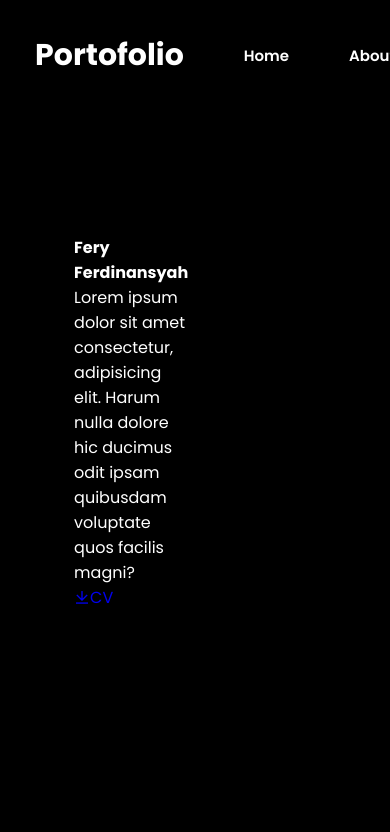
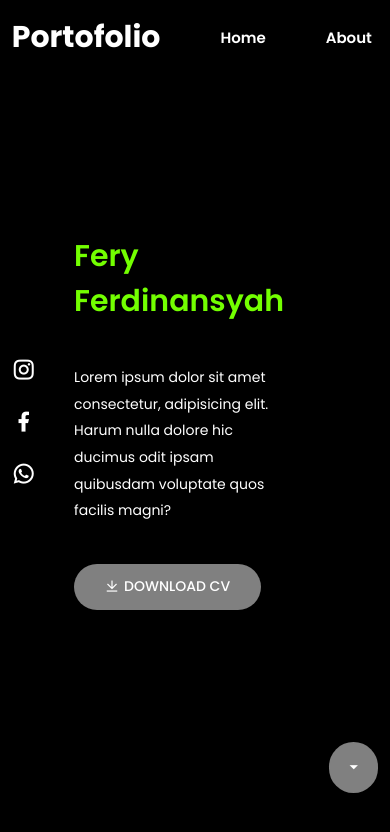
Before and after one commit to FerdinansyahFery/portofolioFery, a plain HTML site: page index.html in a window 390 px wide. Drawn offline with nearby package versions, Linux system fonts and the light colour scheme.

Commit message:
menuju responsive

```diff
--- a/index.html
+++ b/index.html
@@ -29,13 +29,20 @@
       <div class="hero-text">
         <h4>Fery Ferdinansyah</h4>
         <p>Lorem ipsum dolor sit amet consectetur, adipisicing elit. Harum nulla dolore hic ducimus odit ipsam quibusdam voluptate quos facilis magni?</p>
-        <a href="#" class="ctaa"><i class="ri-download-line"></i>CV</a>
-        <a href=""></a>
+        <a href="#" class="ctaa"><i class="ri-download-line"></i>download CV</a>
       </div>
       <!-- <div class="hero-img">
         <img src="img/foto.png" alt="avatar" />
       </div> -->
     </section>
+    <div class="icons">
+      <a href="#"><i class="ri-instagram-line"></i></a>
+      <a href="#"><i class="ri-facebook-fill"></i></a>
+      <a href="#"><i class="ri-whatsapp-line"></i></a>
+    </div>
+    <div class="scroll-down">
+      <a href="#"><i class="ri-arrow-drop-down-fill"></i></a>
+    </div>
     <!--script js-->
     <script src="script.js"></script>
     <!--penutup script-->
--- a/style.css
+++ b/style.css
@@ -62,6 +62,98 @@ section {
   padding: 0 19%;
 }
 
-.hero-text {
+.hero-text p{
   color: white;
+  font-size: 14px;
+  line-height: 1.9;
+  margin-bottom: 40px;
 }
+.hero-text h4{
+  color: rgb(115, 255, 0);
+  font-weight: 600;
+  font-size: 30px;
+  margin: 0 0 40px;
+}
+.hero-text a{
+  display: inline-block;
+  color: white;
+  background: gray;
+  border: 1px solid transparent;
+  padding: 12px 30px;
+  line-height: 1.4;
+  font-size: 14px;
+  font-weight: 500;
+  border-radius: 30px;
+  text-transform: uppercase;
+  transition: all .55s ease;
+}
+.hero-text a:hover{
+  background: transparent;
+  border: 1px solid white;
+  transform: translateX(8px);
+}
+/* .hero-text a.ctaa{
+  background: transparent;
+  border: 1px solid white;
+  margin-left: 20px;
+} */
+ .hero-text a.ctaa i{
+  vertical-align: middle;
+  margin-right: 5px;
+ }
+
+ .icons {
+  position: absolute;
+  top: 50%;
+  padding: 0 9%;
+  transform: translateY(-50%);
+ }
+
+ .icons i{
+  display: block;
+  margin: 26px 0;
+  font-size: 24px;
+  color: white;
+  transition: all .50s ease;
+ }
+
+ .icons i:hover{
+  color: gray;
+  transform: translateY(-5px);
+ }
+
+ .scroll-down{
+  position: absolute;
+  bottom: 6%;
+  right: 9%;
+ }
+
+ .scroll-down i{
+  display: block;
+  padding: 12px;
+  font-size: 25px;
+  color: white;
+  background: gray;
+  border-radius: 30px;
+  transition: all .50s ease;
+ }
+ .scroll-down i:hover{
+  transform: translateY(-5px);
+  background: transparent;
+ }
+
+ @media (max-width: 1535px){
+    header{
+      padding: 15px 3%;
+      transition: .2s;
+    }
+    .icons{
+      padding: 0 3%;
+      transition: .2s;
+    }
+    .scroll-down{
+      right: 3%;
+      transition: .2s;
+    }
+
+ }
```
